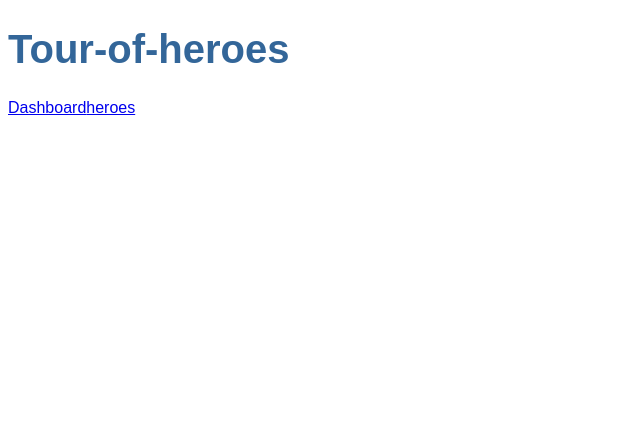
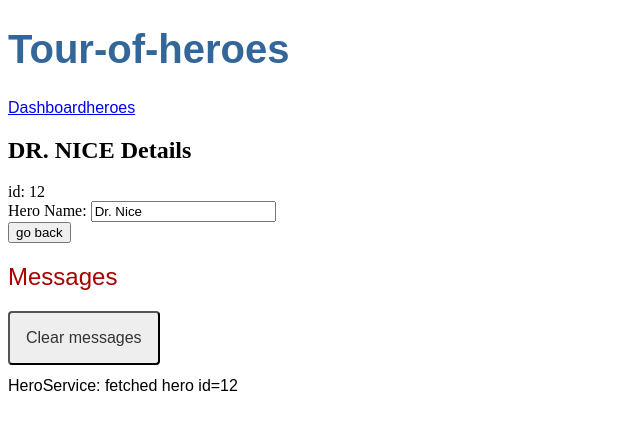
Before and after one commit to Johnathan238/Angular-Tour-Of-Heros, an Angular app in the folder angular-tour-of-heroes/: page /detail/12 in a window 1280 px wide. Shown: the top 430 px of the page, without its empty margins (0-640 px from the left). Built offline with nearby package versions, Linux system fonts and the light colour scheme.

Commit message:
defined routes, a redirect route, and para route

```diff
--- a/angular-tour-of-heroes/src/app/hero-detail/hero-detail.component.html
+++ b/angular-tour-of-heroes/src/app/hero-detail/hero-detail.component.html
@@ -6,3 +6,5 @@
     <input id="hero-name" [(ngModel)]="hero.name" placeholder="name">
   </div>
 </div>
+
+<button type="button" (click)="goBack()">go back</button>
--- a/angular-tour-of-heroes/src/app/hero-detail/hero-detail.component.ts
+++ b/angular-tour-of-heroes/src/app/hero-detail/hero-detail.component.ts
@@ -1,5 +1,9 @@
 import { Component, Input, OnInit } from '@angular/core';
 import { Hero } from '../interface/hero';
+import { ActivatedRoute } from '@angular/router';
+import { Location } from '@angular/common';
+
+import { HeroService } from '../hero.service';
 
 
 @Component({
@@ -10,10 +14,20 @@
 export class HeroDetailComponent implements OnInit {
   @Input() hero?: Hero
 
-  constructor() { }
+  constructor(
+      private route: ActivatedRoute,
+      private heroService: HeroService,
+      private location: Location
+  ) { }
 
   ngOnInit(): void {
-    console.log(this.hero);
+      const id = Number(this.route.snapshot.paramMap.get('id'));
+  this.heroService.getHero(id)
+    .subscribe(hero => this.hero = hero);
   }
 
+  goBack(): void {
+  this.location.back();
 }
+
+}
--- a/angular-tour-of-heroes/src/app/hero.service.ts
+++ b/angular-tour-of-heroes/src/app/hero.service.ts
@@ -13,5 +13,13 @@
     return heroes
   }
 
+  getHero(id: number): Observable<Hero> {
+  // For now, assume that a hero with the specified `id` always exists.
+  // Error handling will be added in the next step of the tutorial.
+  const hero = HEROES.find(h => h.id === id)!;
+  this.messageService.add(`HeroService: fetched hero id=${id}`);
+  return of(hero);
+}
+
   constructor(private messageService: MessageService) { }
 }
```
